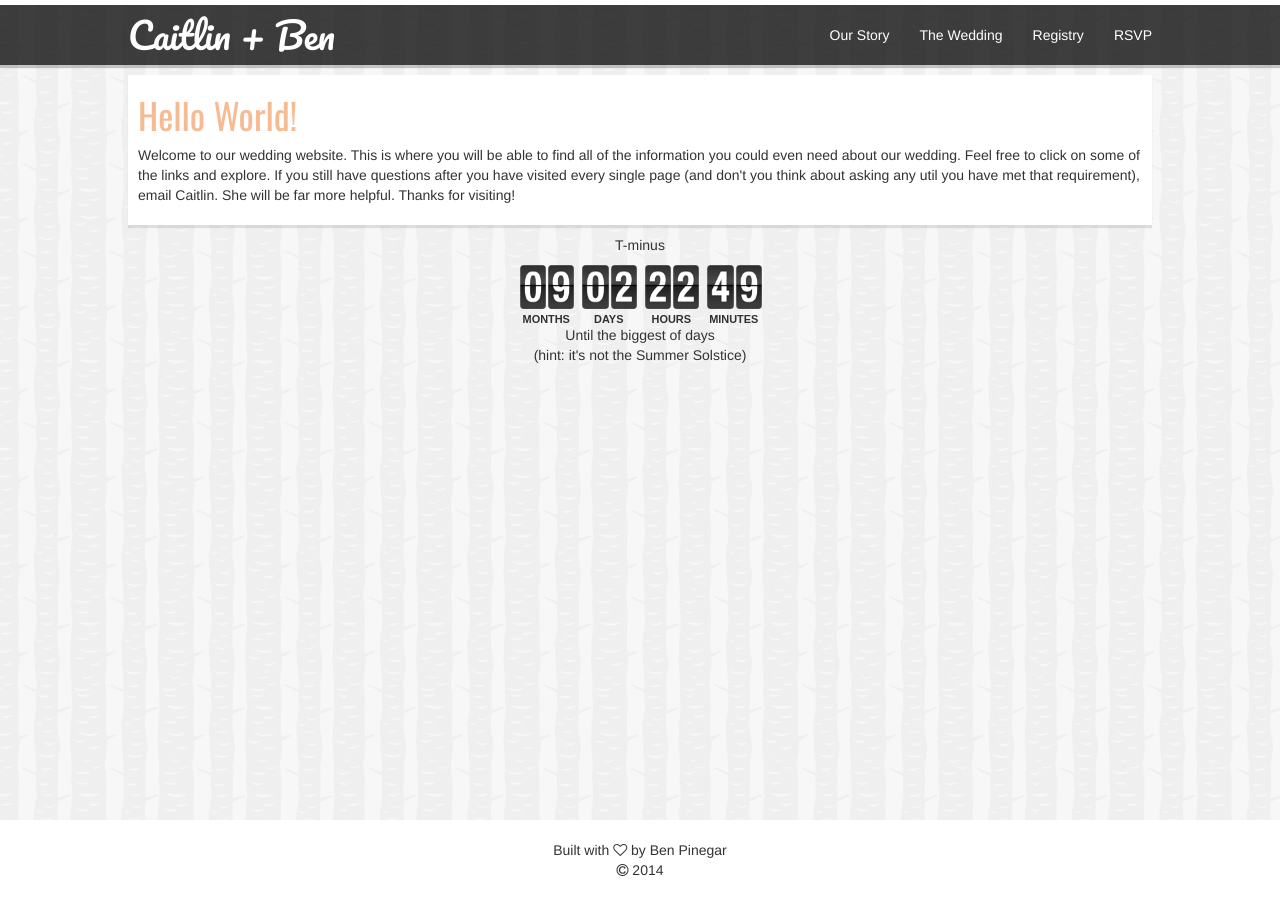
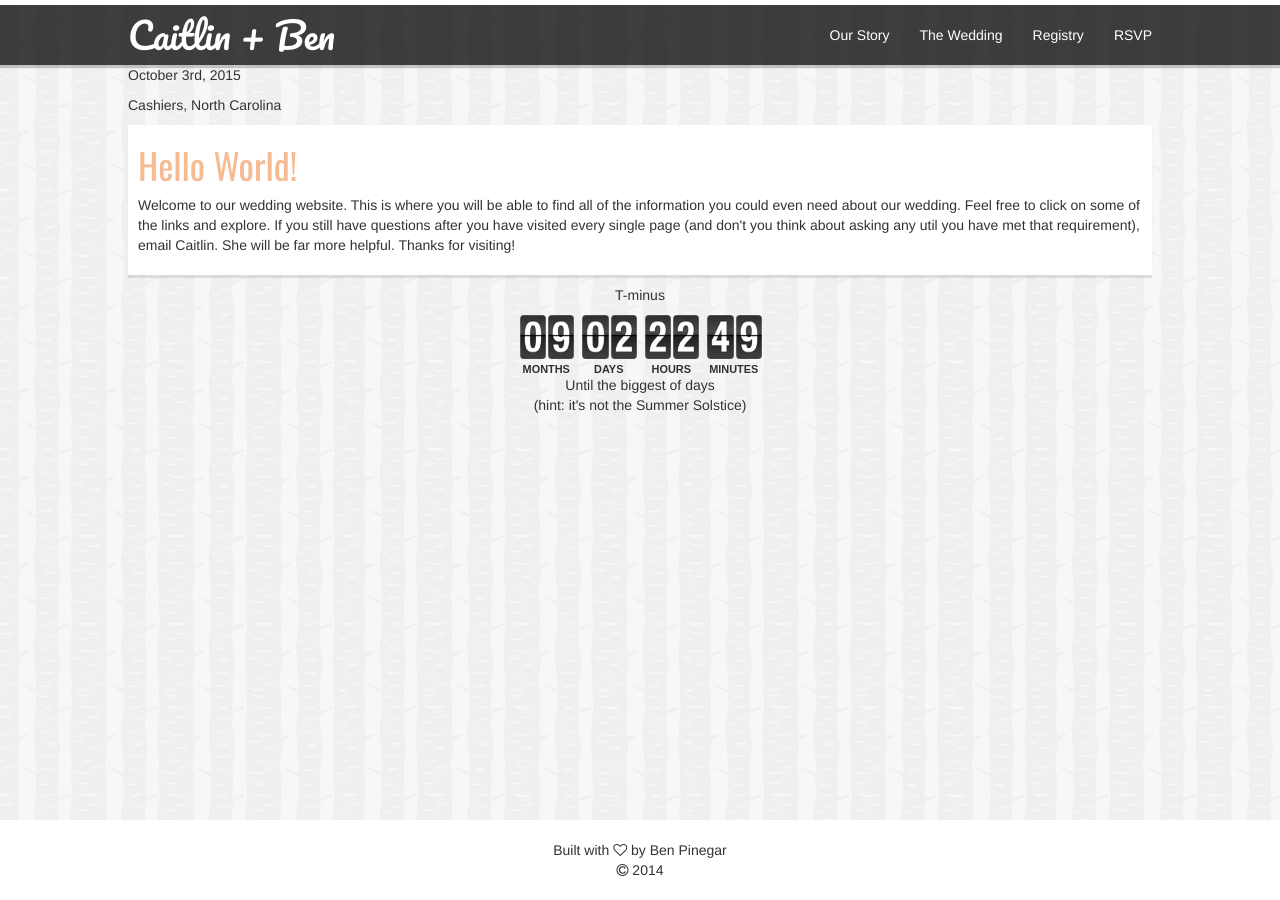
Before and after one commit to bpinegar/bpinegar.github.io, a Jekyll site: the page built from index.html, in a window 1280 px wide. Built offline with Jekyll 4.4.1, drawn with Linux system fonts in a browser that asks for light colours; nearby versions of some CDN libraries.

Commit message:
Update index.html

```diff
--- a/index.html
+++ b/index.html
@@ -6,6 +6,8 @@ description: The Official Wedding Website of Caitlin Weems and Ben Pinegar
 weight: 1
 ---
   <div class="container-fluid">
+    <p>October 3rd, 2015</p>
+    <p>Cashiers, North Carolina</p>
     <div class="content-box content-white">
       <h1>Hello World!</h1>
       <p>Welcome to our wedding website. This is where you will be able to find all of the information you could even need about our wedding. Feel free to click on some of the links and explore. If you still have questions after you have visited every single page (and don't you think about asking any util you have met that requirement), email Caitlin. She will be far more helpful. Thanks for visiting!</p>
```
